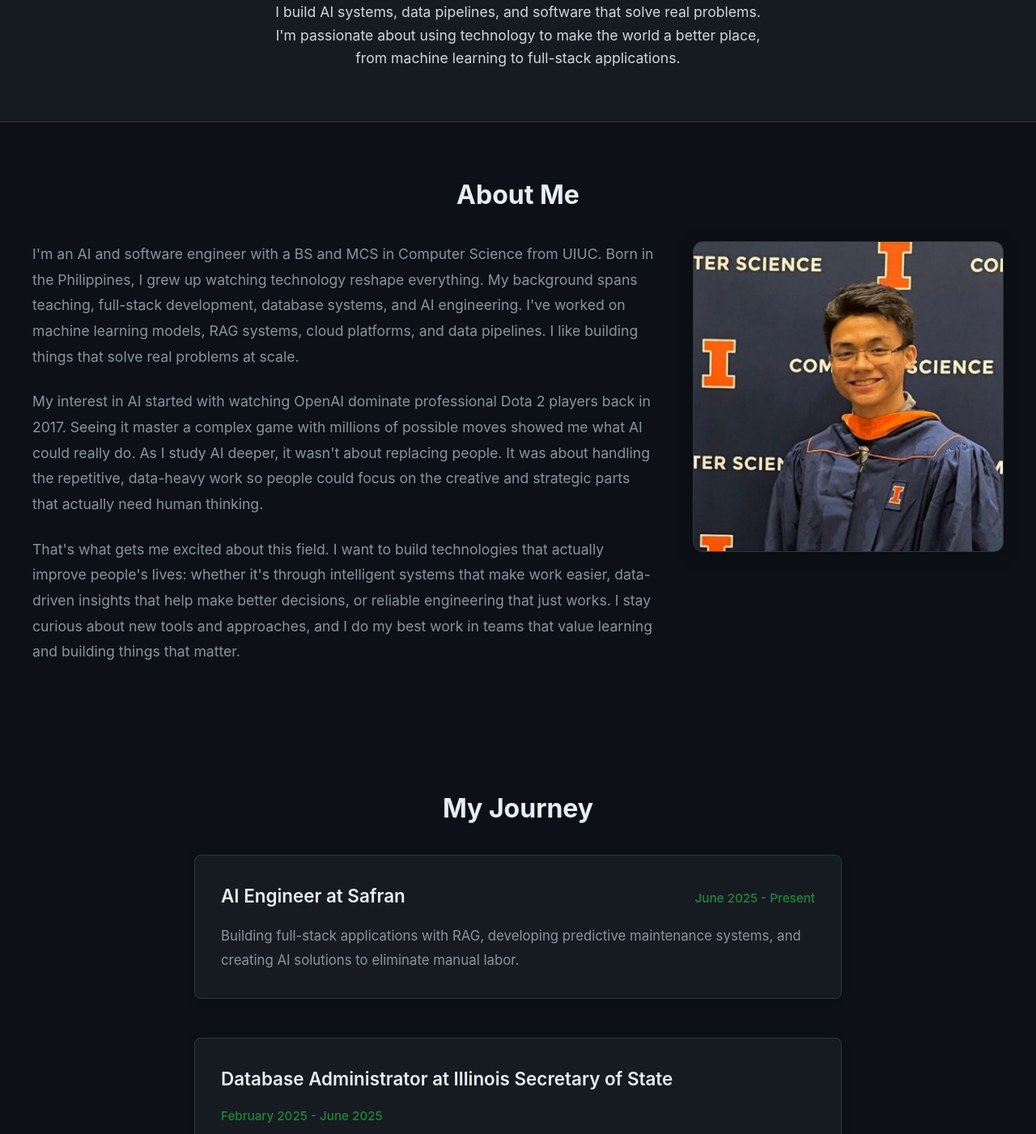
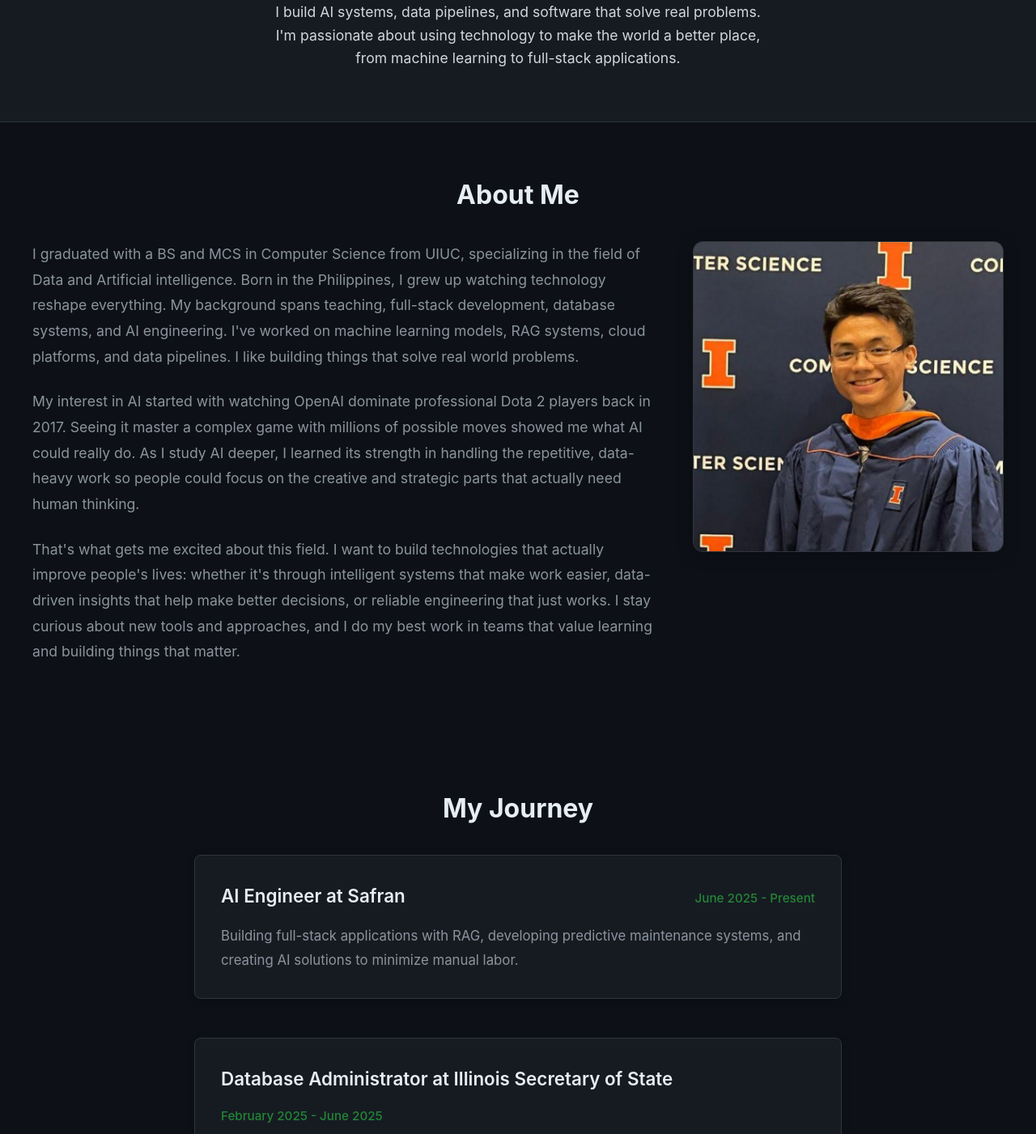
Before and after one commit to richwellp/richwellp.github.io, a Vue app in the folder frontend/: page / in a window 1280 px wide. Shown: the part 644-2045 px from the top of the page at 81% size. Built offline with nearby package versions, Linux system fonts and the light colour scheme.

Commit message:
Changed about me

```diff
--- a/frontend/src/views/AboutMe.vue
+++ b/frontend/src/views/AboutMe.vue
@@ -29,15 +29,15 @@
         <div class="story-content">
           <div class="story-text">
             <p>
-              I'm an AI and software engineer with a BS and MCS in Computer Science from UIUC. Born in the Philippines,
-              I grew up watching technology reshape everything. My background spans teaching, full-stack development,
+              I graduated with a BS and MCS in Computer Science from UIUC, specializing in the field of Data and Artificial intelligence.
+              Born in the Philippines, I grew up watching technology reshape everything. My background spans teaching, full-stack development,
               database systems, and AI engineering. I've worked on machine learning models, RAG systems, cloud platforms,
-              and data pipelines. I like building things that solve real problems at scale.
+              and data pipelines. I like building things that solve real world problems.
             </p>
             <p>
               My interest in AI started with watching OpenAI dominate professional Dota 2 players back in 2017.
               Seeing it master a complex game with millions of possible moves showed me what AI could really do.
-              As I study AI deeper, it wasn't about replacing people. It was about handling the repetitive, data-heavy work
+              As I study AI deeper, I learned its strength in handling the repetitive, data-heavy work
               so people could focus on the creative and strategic parts that actually need human thinking.
             </p>
             <p>
@@ -66,7 +66,7 @@
             </div>
             <p class="timeline-description">
               Building full-stack applications with RAG, developing predictive maintenance systems, and
-              creating AI solutions to eliminate manual labor.
+              creating AI solutions to minimize manual labor.
             </p>
           </div>
 
```
